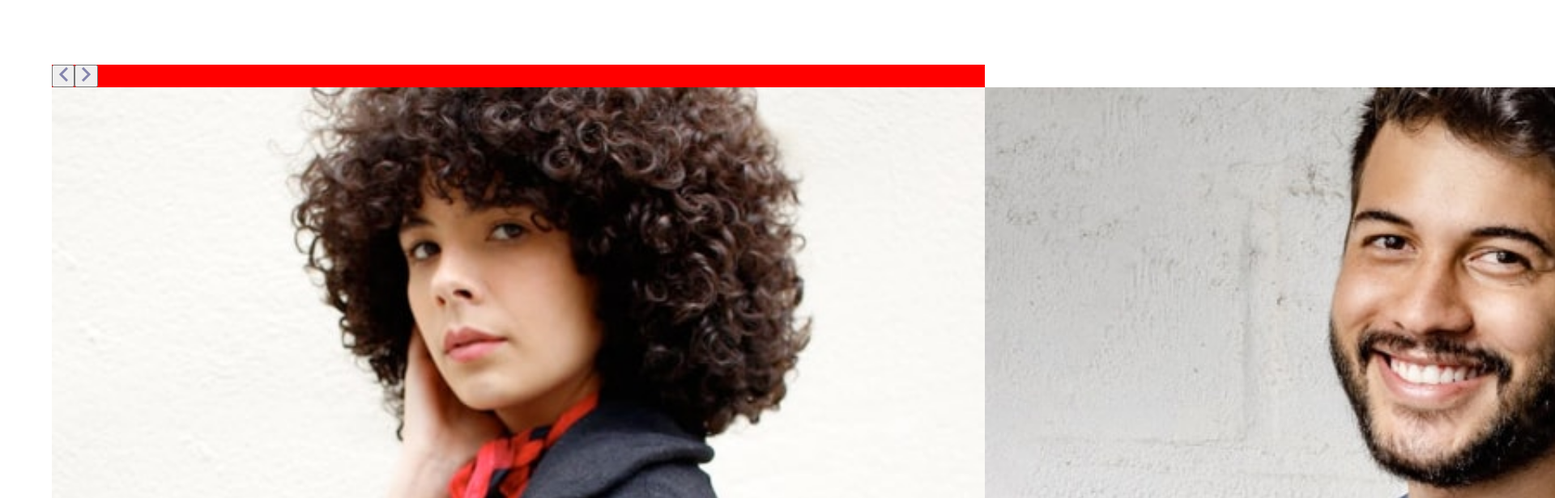
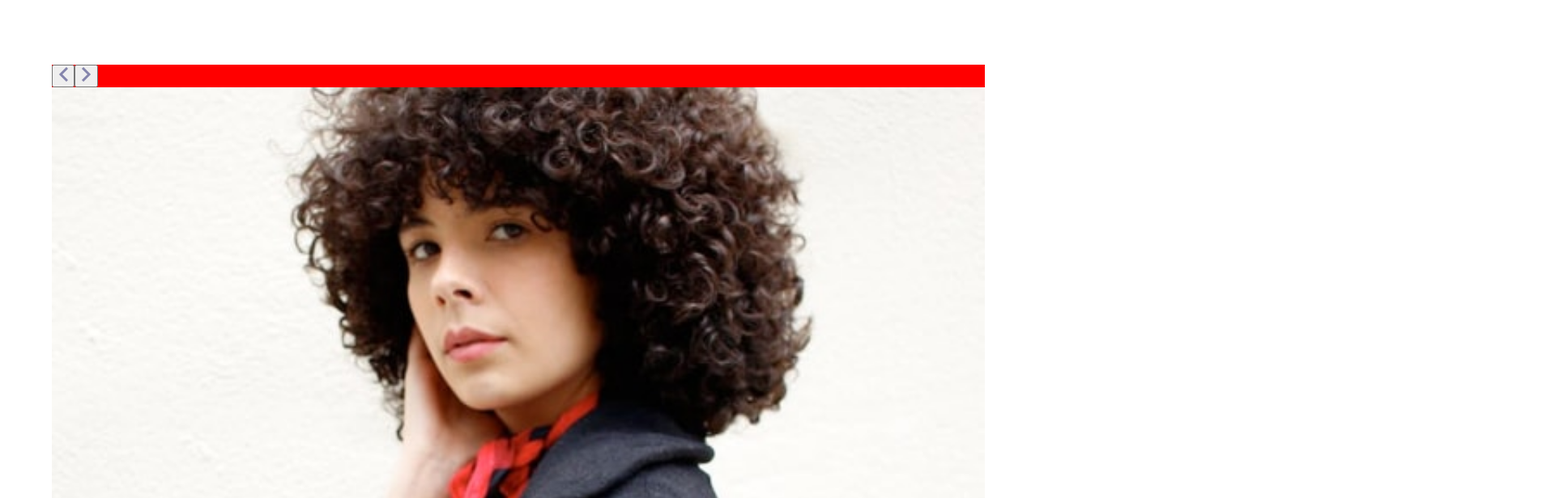
Before and after one commit to Cristofer-Cuevas/coding-bootcamp-testimonials-slider, a React (Create React App) app: page / in a window 1280 px wide. Shown: the top 616 px of the page at 81% size, 1920 px wide, since content can reach past the window. Built offline with nearby package versions, Linux system fonts and the light colour scheme.

Commit message:
slider working

```diff
--- a/src/components/Testimonials/Testimonials.css
+++ b/src/components/Testimonials/Testimonials.css
@@ -12,19 +12,35 @@ body {
 }
 
 .container {
+  position: relative;
   width: 90%;
+  overflow: hidden;
   height: 80vh;
   background-color: red;
 }
 
 .imagesTestimonialsContainer {
-  position: relative;
-  width: 100%;
+  /* width: 100%; */
+  /* z-index: 10; */
   height: 100vh;
+  transition: left 0.5s;
+  position: absolute;
+  left: 0;
 }
 
 .imagesContainer {
-  z-index: 10;
-  position: absolute;
-  left: 0;
+  width: 100%;
 }
+
+.commentContainer {
+  width: 100%;
+  display: flex;
+}
+
+.userComment {
+  margin: 0;
+  padding: 0;
+  /* width: 100%; */
+
+  /* margin-top: 50%; */
+}
--- a/src/components/Testimonials/Testimonials.js
+++ b/src/components/Testimonials/Testimonials.js
@@ -1,4 +1,4 @@
-import React, { createRef, useEffect, forwardRef } from "react";
+import React, { useRef, createRef, useEffect, forwardRef } from "react";
 import "./normalize.css";
 import "./Testimonials.css";
 
@@ -6,7 +6,7 @@ const Testimonials = (props) => {
   console.log(props);
   // console.log(<TestimonialsImages />);
 
-  const imagesContainer = createRef();
+  const imagesTestimonialsContainer = createRef();
 
   let cont = 0;
 
@@ -26,7 +26,7 @@ const Testimonials = (props) => {
       cont = props.testimonials.length - 1;
     }
 
-    imagesContainer.current.style.left = "-" + cont + "00%";
+    imagesTestimonialsContainer.current.style.left = "-" + cont + "00%";
   };
 
   console.log(props.arrows);
@@ -40,38 +40,65 @@ const Testimonials = (props) => {
           <img className="nextArrow" src={props.arrows[1]} alt={props.arrows[1]} />
         </button>
       </div>
-      <TestimonialsImages ref={imagesContainer} testimonials={props.testimonials} />
+      <TestimonialsImages ref={imagesTestimonialsContainer} testimonials={props.testimonials} />
     </main>
   );
 };
 
 const TestimonialsImages = forwardRef((props, ref) => {
-  const imagesContainer = ref;
+  const imagesTestimonialsContainer = ref;
+  const imagesContainer = useRef(null);
+
+  const commentContainer = createRef();
 
   useEffect(() => {
+    console.log(imagesTestimonialsContainer);
+
     console.log(imagesContainer);
-
-    imagesContainer.current.style.width = props.testimonials.length + "00%";
+    imagesTestimonialsContainer.current.style.width = props.testimonials.length + "00%";
+    // commentContainer.current.style.width = props.testimonials.length + "00%";
 
     Array.from(imagesContainer.current.children).forEach((testimonials) => {
       testimonials.style.width = 100 / props.testimonials.length + "%";
     });
-  }, [imagesContainer, props]);
+
+    Array.from(commentContainer.current.children).forEach((comment) => {
+      comment.style.width = 100 / props.testimonials.length + "%";
+    });
+  }, [commentContainer, imagesContainer, imagesTestimonialsContainer, props]);
 
   return (
-    <div className="imagesTestimonialsContainer">
-      <div ref={ref} className="imagesContainer">
+    <div ref={ref} className="imagesTestimonialsContainer">
+      <div ref={imagesContainer} className="imagesContainer">
         {props.testimonials.map((testimonial) => {
           return <img key={testimonial.userImage} src={testimonial.userImage} alt={testimonial.userImage} />;
         })}
       </div>
-      <TestimonialsComments />
+      <TestimonialsComments ref={commentContainer} testimonials={props.testimonials} />
     </div>
   );
 });
 
-const TestimonialsComments = () => {
-  return <div></div>;
-};
+const TestimonialsComments = forwardRef((props, ref) => {
+  const commentContainer = ref;
+  // useEffect(() => {
+  //   console.log(imagesContainer);
+
+  //   imagesContainer.current.style.width = props.testimonials.length + "00%";
+
+  //   Array.from(imagesContainer.current.children).forEach((testimonials) => {
+  //     testimonials.style.width = 100 / props.testimonials.length + "%";
+  //   });
+  // }, [imagesContainer, props]);
+
+  console.log(props);
+  return (
+    <div ref={commentContainer} className="commentContainer">
+      {props.testimonials.map((testimonial) => {
+        return <p className="userComment">{testimonial.userComment}</p>;
+      })}
+    </div>
+  );
+});
 
 export default Testimonials;
```
